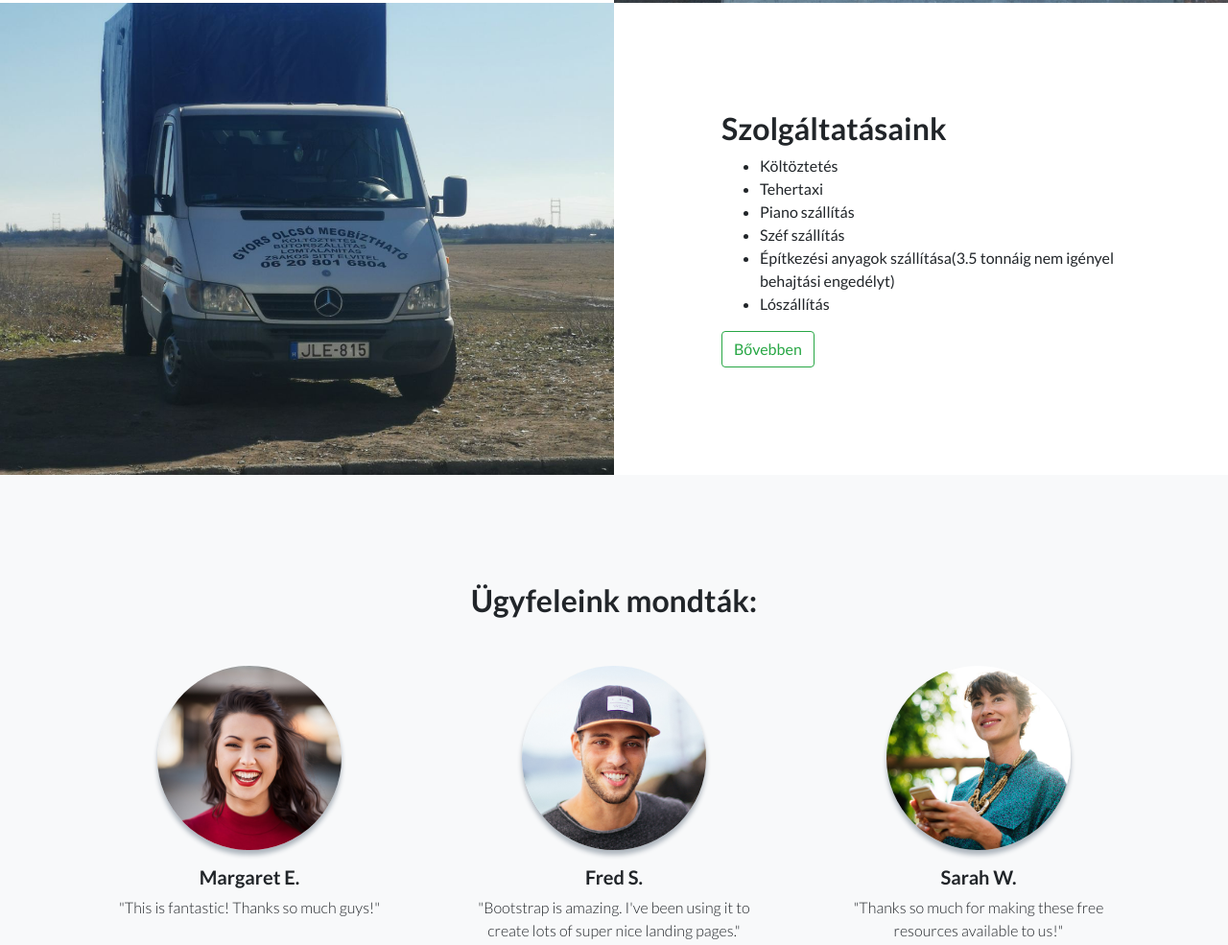
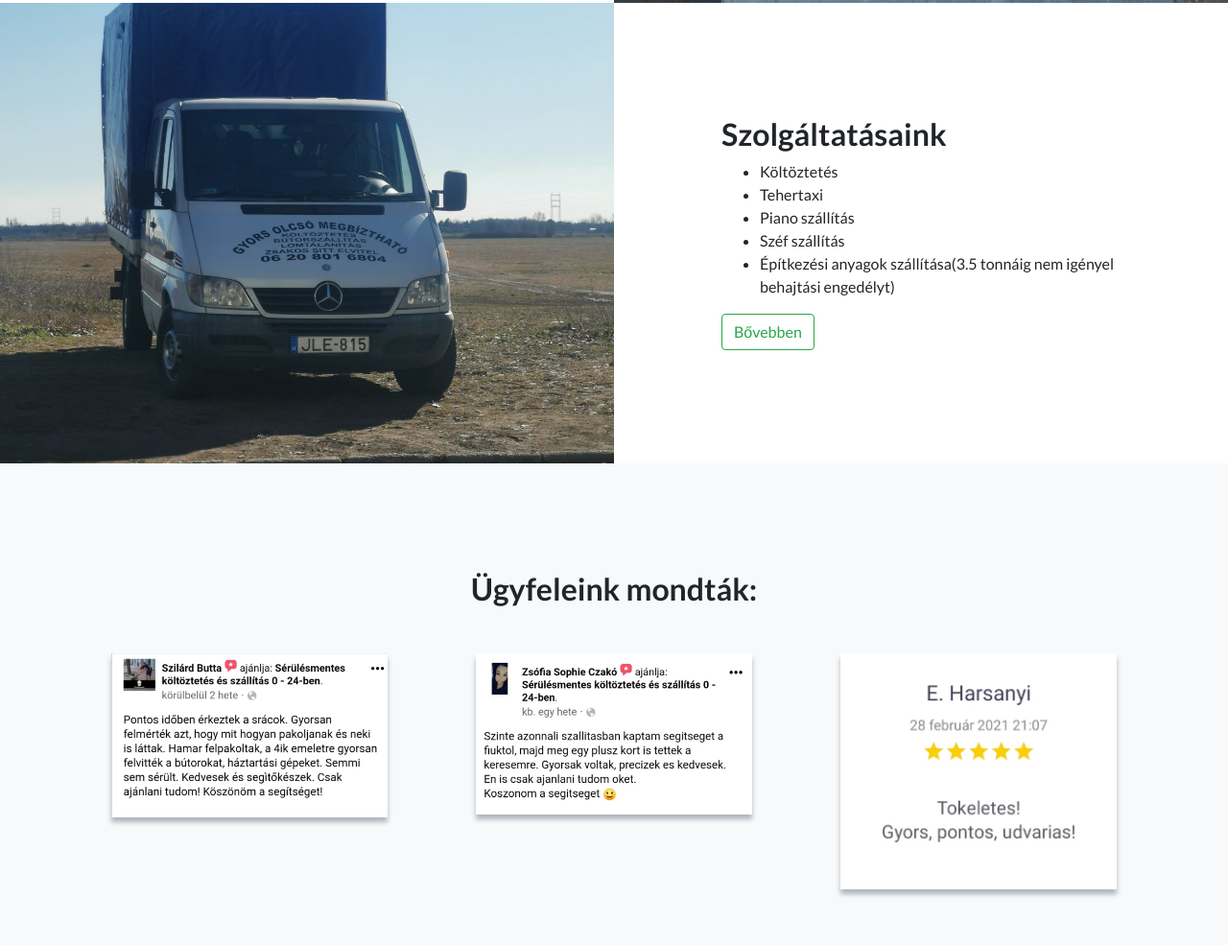
Before and after one commit to Prince-Csaba/zsebbarat_koltoztetes_2, a website: page index.html in a window 1280 px wide. Shown: the part 3019-4004 px from the top of the page at 96% size. Drawn offline with Linux system fonts and the light colour scheme.

Commit message:
feedback imgs added

```diff
--- a/css/landing-page.min.css
+++ b/css/landing-page.min.css
@@ -107,7 +107,7 @@ header.masthead h1 {
 }
 
 .testimonials .testimonial-item img {
-  max-width: 12rem;
+  max-height: 20rem;
   box-shadow: 0 5px 5px 0 #adb5bd
 }
 
--- a/index.html
+++ b/index.html
@@ -337,7 +337,6 @@
                 <li>Piano szállítás</li>
                 <li>Széf szállítás</li>
                 <li>Építkezési anyagok szállítása(3.5 tonnáig nem igényel behajtási engedélyt)</li>
-                <li>Lószállítás</li>
               </ul>
             </p>
             <button class="btn btn-outline-success">Bővebben</button>
@@ -354,42 +353,28 @@
           <div class="col-lg-4">
             <div class="testimonial-item mx-auto mb-5 mb-lg-0">
               <img
-                class="img-fluid rounded-circle mb-3"
-                src="img/testimonials-1.jpg"
+                class="img-fluid"
+                src="img/fb1.jpg"
                 alt=""
               />
-              <h5>Margaret E.</h5>
-              <p class="font-weight-light mb-0">
-                "This is fantastic! Thanks so much guys!"
-              </p>
             </div>
           </div>
           <div class="col-lg-4">
             <div class="testimonial-item mx-auto mb-5 mb-lg-0">
               <img
-                class="img-fluid rounded-circle mb-3"
-                src="img/testimonials-2.jpg"
+                class="img-fluid"
+                src="img/fb2.jpg"
                 alt=""
               />
-              <h5>Fred S.</h5>
-              <p class="font-weight-light mb-0">
-                "Bootstrap is amazing. I've been using it to create lots of
-                super nice landing pages."
-              </p>
             </div>
           </div>
           <div class="col-lg-4">
             <div class="testimonial-item mx-auto mb-5 mb-lg-0">
               <img
-                class="img-fluid rounded-circle mb-3"
-                src="img/testimonials-3.jpg"
+                class="img-fluid"
+                src="img/homerun1.jpg"
                 alt=""
               />
-              <h5>Sarah W.</h5>
-              <p class="font-weight-light mb-0">
-                "Thanks so much for making these free resources available to
-                us!"
-              </p>
             </div>
           </div>
         </div>
```
Also changed, not shown: img/bg-img.jpg (added), img/fb1.jpg (added), img/fb2.jpg (added), img/homerun1.jpg (added), img/homerun2.jpg (added).
